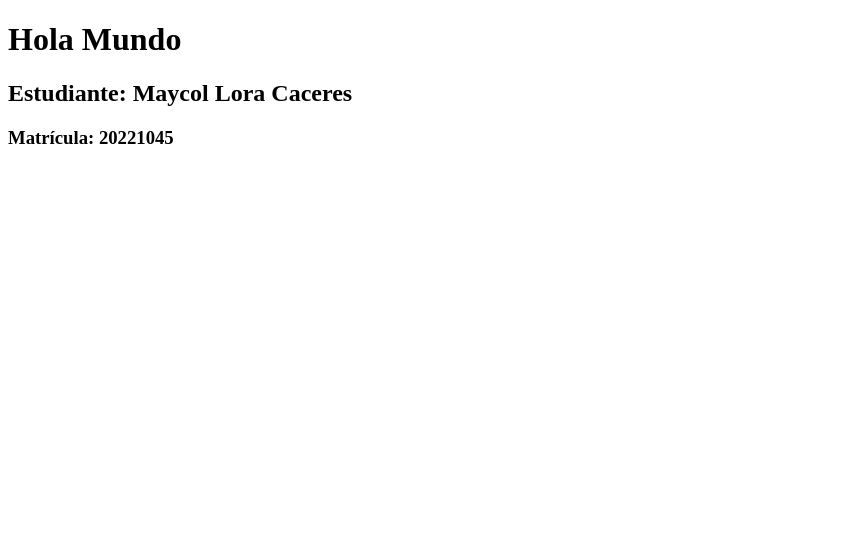
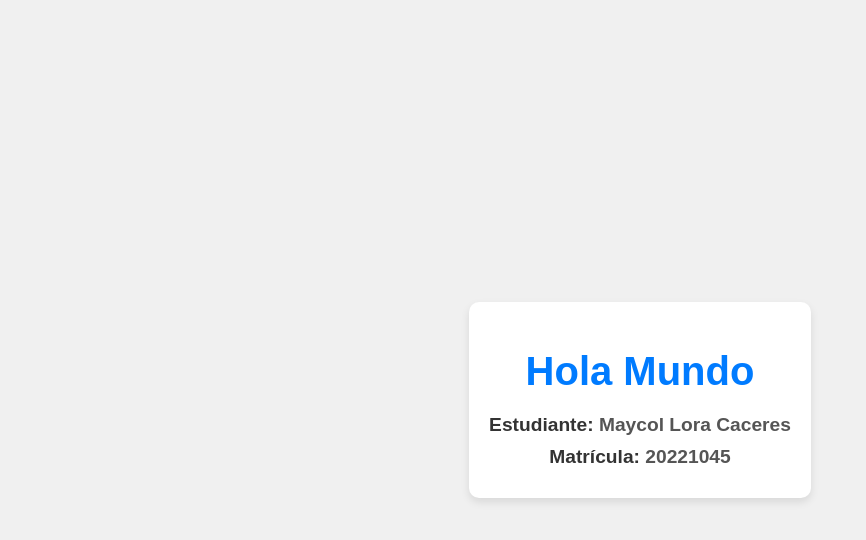
Before and after one commit to MykeLora/Examen-Asinble, a website: page index.html in a window 1280 px wide. Shown: the whole page, without its empty margins (0-866 px from the left). Drawn offline with Linux system fonts and the light colour scheme.

Commit message:
Aplicando stilo para la pagina

```diff
--- a/index.html
+++ b/index.html
@@ -4,10 +4,54 @@
     <meta charset="UTF-8">
     <meta name="viewport" content="width=device-width, initial-scale=1.0">
     <title>Hola Mundo</title>
+
+    <style>
+        /* Estilos generales */
+        body {
+            font-family: 'Arial', sans-serif;
+            background-color: #f0f0f0;
+            color: #333;
+            margin: 0;
+            padding: 0;
+            display: flex;
+            justify-content: center;
+            align-items: center;
+            height: 100vh;
+        }
+
+        /* Estilo del contenedor principal */
+        .container {
+            background-color: #ffffff;
+            padding: 20px;
+            border-radius: 10px;
+            box-shadow: 0 4px 8px rgba(0, 0, 0, 0.1);
+            text-align: center;
+            max-width: 400px;
+        }
+
+        /* Estilo de los encabezados */
+        h1 {
+            color: #007BFF;
+            margin-bottom: 20px;
+            font-size: 2.5rem;
+        }
+
+        h2, h3 {
+            margin: 10px 0;
+            font-size: 1.2rem;
+            color: #555;
+        }
+
+        h2 strong, h3 strong {
+            color: #333;
+        }
+    </style>
 </head>
 <body>
-    <h1>Hola Mundo</h1>
-    <h2><strong>Estudiante:</strong> Maycol Lora Caceres</h2>
-    <h3><strong>Matrícula:</strong> 20221045</h3>
+    <div class="container">
+        <h1>Hola Mundo</h1>
+        <h2><strong>Estudiante:</strong> Maycol Lora Caceres</h2>
+        <h3><strong>Matrícula:</strong> 20221045</h3>
+    </div>
 </body>
 </html>
```
